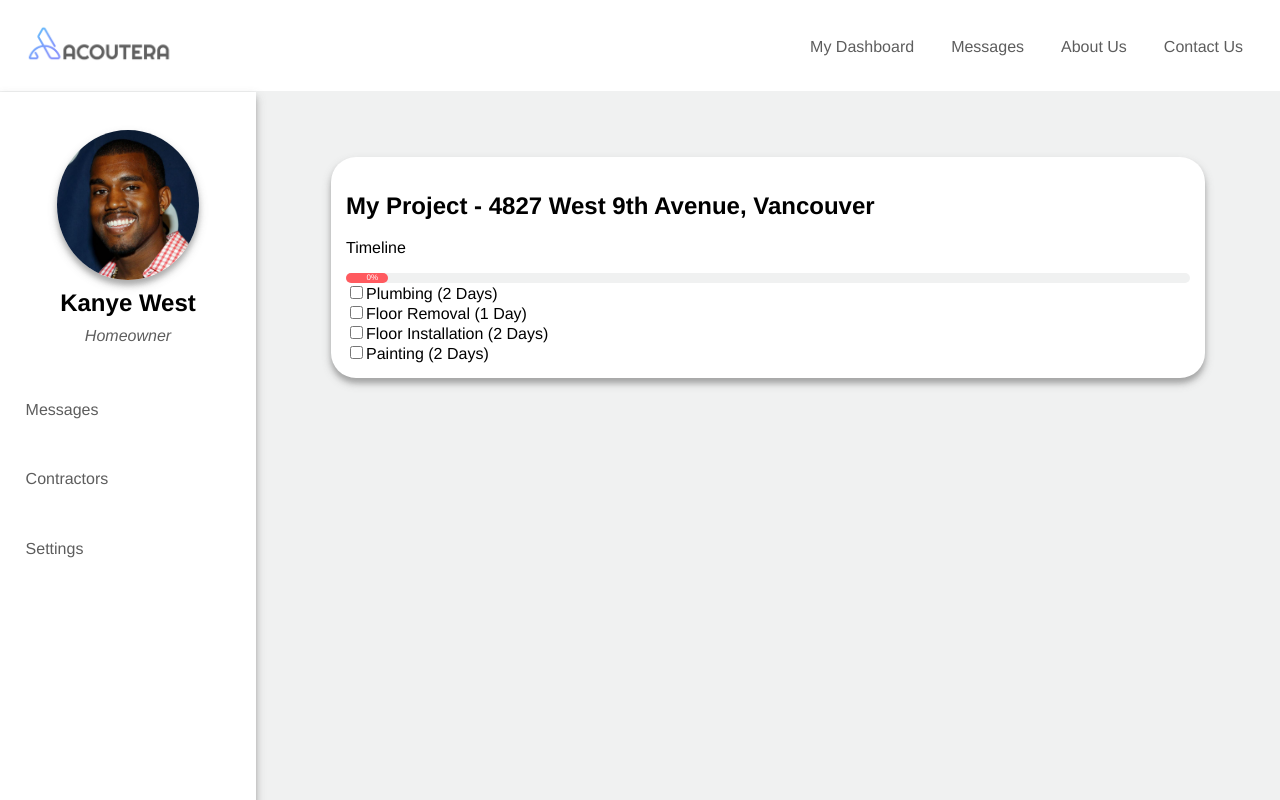
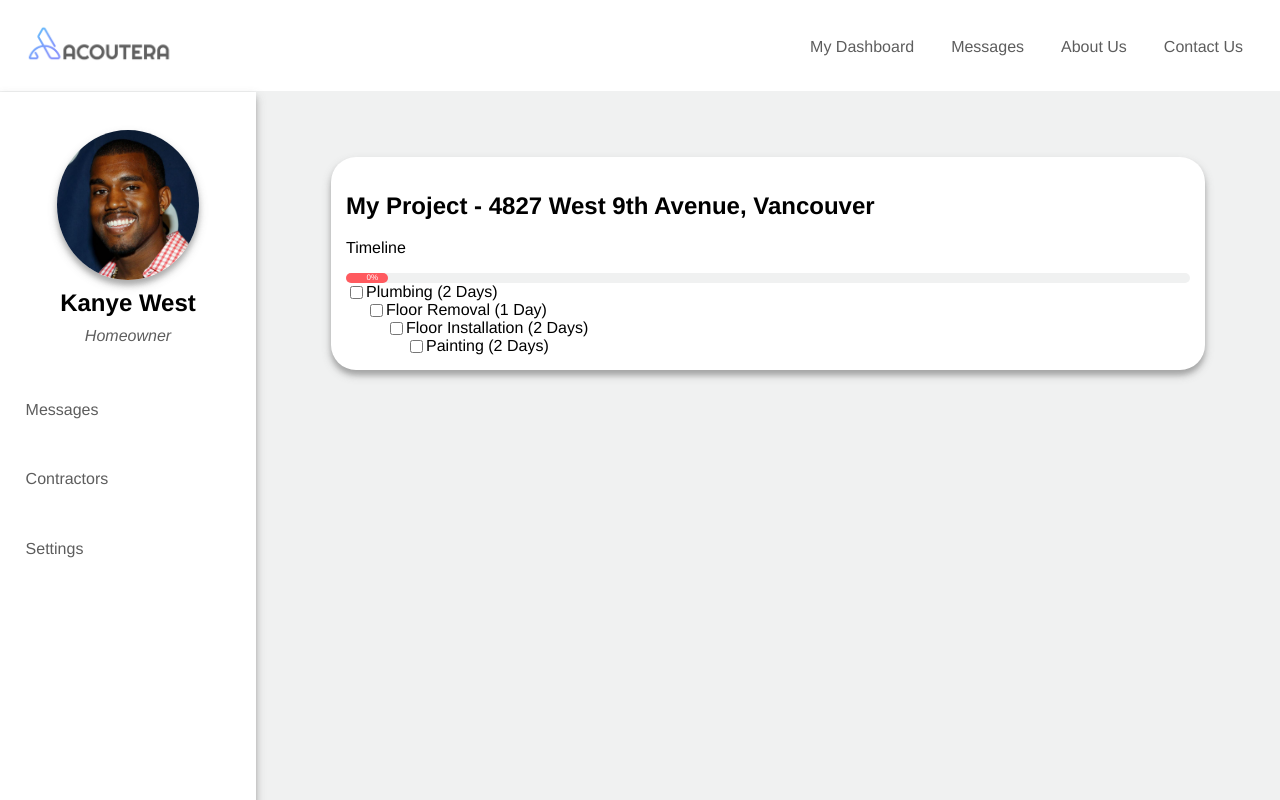
Before and after one commit to ronniebugia/acoutera-app, a React (Create React App) app: page / in a window 1280 px wide. Built offline with nearby package versions, Linux system fonts and the light colour scheme.

Commit message:
check this out

```diff
--- a/src/components/ProgressItem.js
+++ b/src/components/ProgressItem.js
@@ -12,12 +12,14 @@ class ProgressItem extends React.Component{
     }
 
     render(){
+        var progressItemClass = "progress-item"
+        if(this.props.status){
+            progressItemClass = "progress-item-selected"
+        }
         return(
-            <div class="progress-item">
-                <input type="checkbox" class="project-button" onClick={this.state.handleClick}>
-                </input>
-                <label>{this.state.name}</label>
-            </div>
+            <label class={progressItemClass}>{this.state.name}
+                <input type="checkbox" onClick={this.state.handleClick}></input>
+            </label>
         )
     }
 
--- a/src/components/Progressbar.js
+++ b/src/components/Progressbar.js
@@ -92,25 +92,25 @@ class Progressbar extends React.Component{
                 <ProgressItem
                     handleClick={() => this.handleClick(28, "Plumbing")}
                     name={"Plumbing (2 Days)"}
-                    status={false}
+                    status={this.state.statusPlumbing}
                 />
 
                 <ProgressItem
                     handleClick={() => this.handleClick(22, "Floor Removal")}
                     name={"Floor Removal (1 Day)"}
-                    status={false}
+                    status={this.state.statusFloorRemoval}
                 />
 
                 <ProgressItem
                     handleClick={() => this.handleClick(30, "Floor Installation")}
                     name={"Floor Installation (2 Days)"}
-                    status={false}
+                    status={this.state.statusFloorInstallation}
                 />
 
                 <ProgressItem
                     handleClick={() => this.handleClick(20, "Painting")}
                     name={"Painting (2 Days)"}
-                    status={false}
+                    status={this.state.statusPainting}
                 />
             </div>
         );
--- a/src/css/style.css
+++ b/src/css/style.css
@@ -117,6 +117,22 @@ a{
     margin: auto 10px;
 }
 
+.progress-item{
+    display: block;
+}
+
 .progress-item:hover{
     font-weight: bold;
 }
+
+.progress-item-selected{
+    color: #FF5A5F;
+}
+
+input {
+    float: left;
+}
+
+label{
+    display: block;
+}
```
